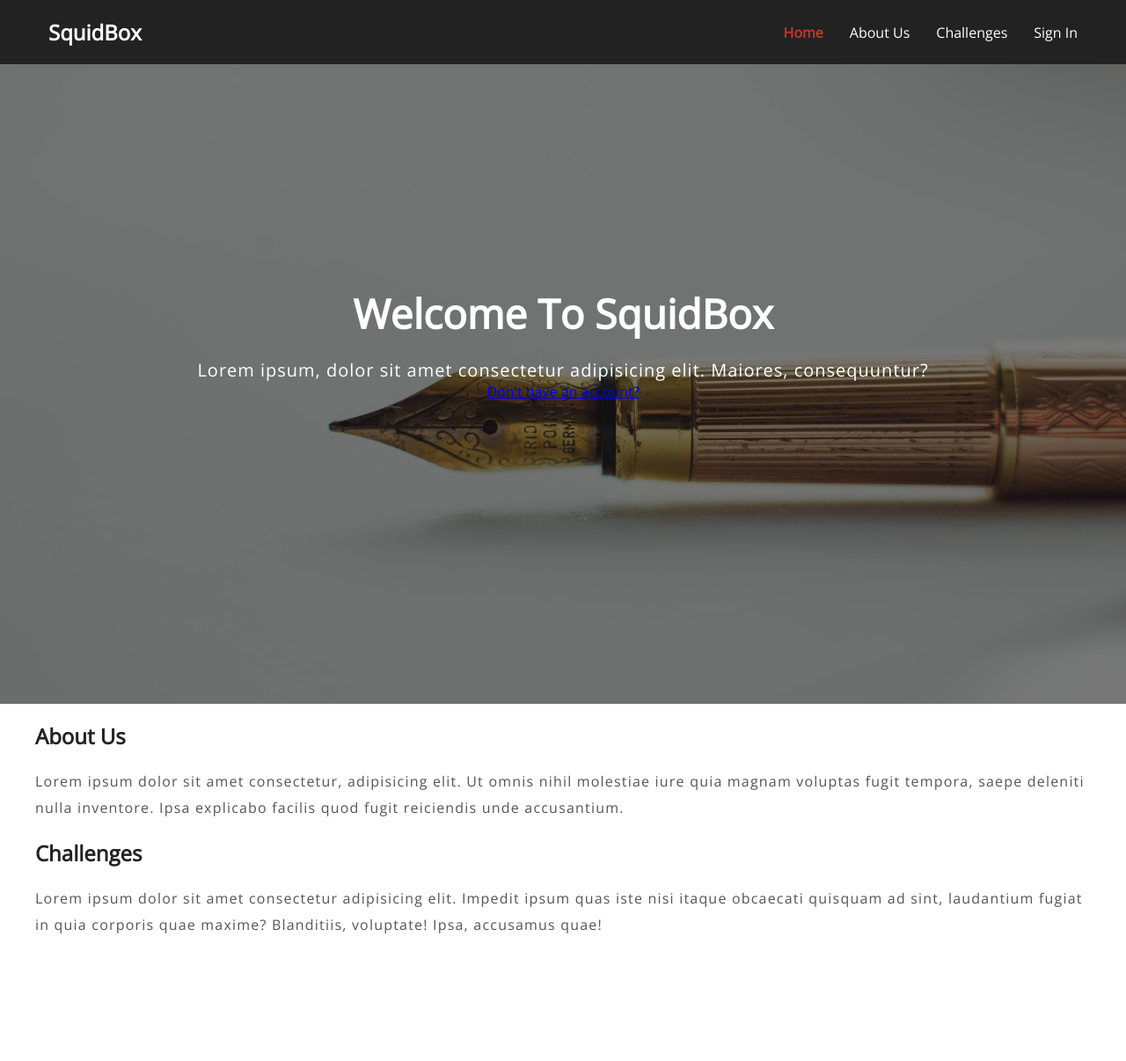
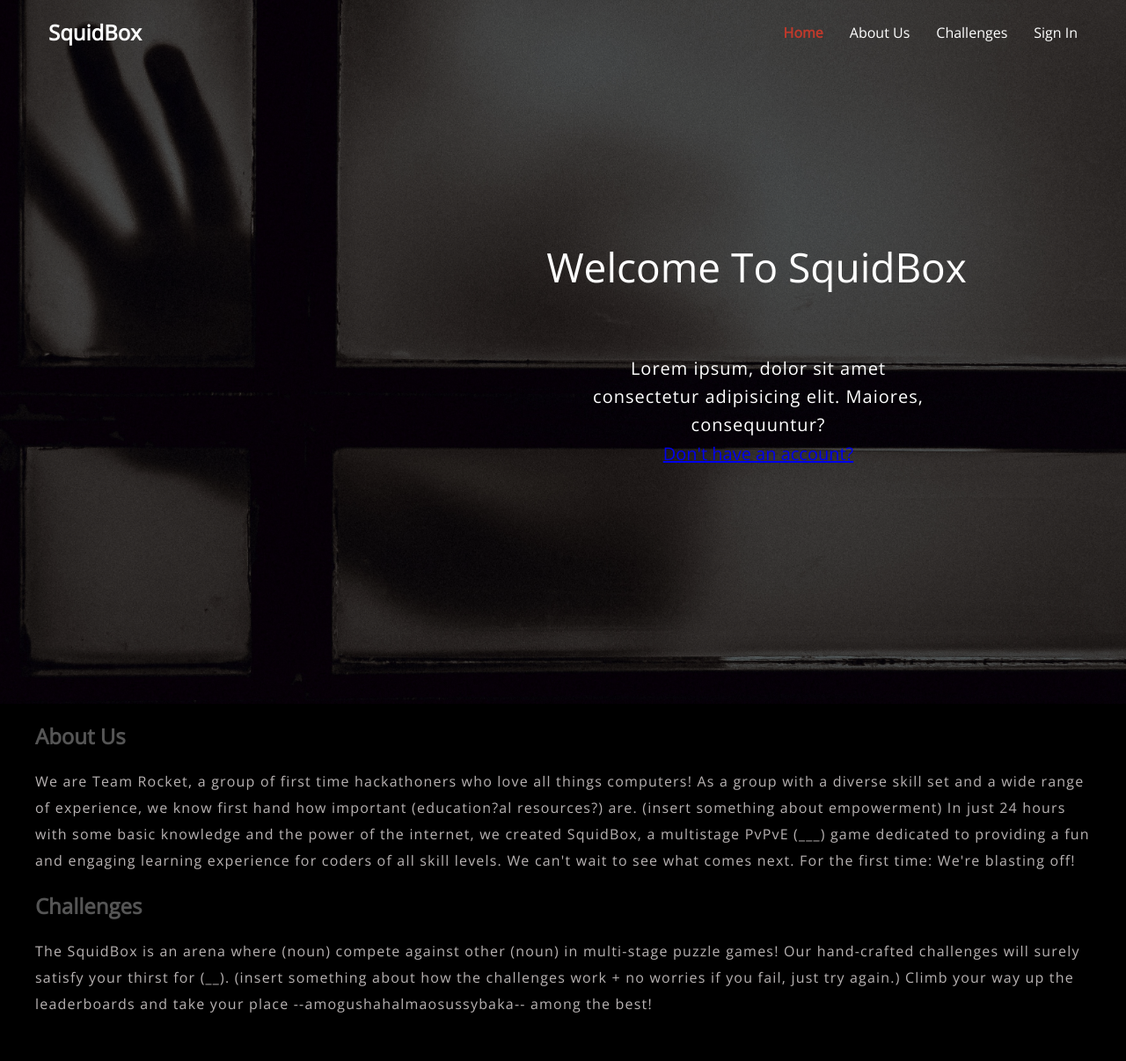
Before and after one commit to HV-2022-Team-Rocket/squidbox, a PHP site: page / in a window 1280 px wide. Shown: the whole page at 88% size. Before the commit the page ends 1061 px from the top, so only its background shows below. Run offline with PHP 8.4, Linux system fonts and the light colour scheme.

Commit message:
Revert "new image"

```diff
--- a/public/index.html
+++ b/public/index.html
@@ -30,10 +30,20 @@
 
     <section class="container content">
       <h2 class="title" id="about">About Us</h2>
-      <p>Lorem ipsum dolor sit amet consectetur, adipisicing elit. Ut omnis nihil molestiae iure quia magnam voluptas fugit tempora, saepe deleniti nulla inventore. Ipsa explicabo facilis quod fugit reiciendis unde accusantium.</p>
+      <p>We are Team Rocket, a group of first time hackathoners who love all things computers! As a group with
+        a diverse skill set and a wide range of experience, we know first hand how important (education?al resources?) are.
+        (insert something about empowerment)
+        In just 24 hours with some basic knowledge and the power of the internet,
+        we created SquidBox, a multistage PvPvE (___) game dedicated to providing a fun and engaging learning experience
+         for coders of all skill levels.
+
+        We can't wait to see what comes next. For the first time: We're blasting off!</p>
 
       <h3 class="title" id="puzzles">Challenges</h3>
-      <p>Lorem ipsum dolor sit amet consectetur adipisicing elit. Impedit ipsum quas iste nisi itaque obcaecati quisquam ad sint, laudantium fugiat in quia corporis quae maxime? Blanditiis, voluptate! Ipsa, accusamus quae!
+      <p>The SquidBox is an arena where (noun) compete against other (noun) in multi-stage puzzle games! Our hand-crafted
+        challenges will surely satisfy your thirst for (__). (insert something about how the challenges work + no worries
+        if you fail, just try again.)
+        Climb your way up the leaderboards and take your place --amogushahalmaosussybaka-- among the best!
         </p>
     </section>
 
--- a/public/styles/style.css
+++ b/public/styles/style.css
@@ -12,6 +12,10 @@ body {
   padding-bottom: 50px;
 }
 
+.description{
+ background-color: black;
+}
+
 .container {
   max-width: 1200px;
   margin: 0 auto;
@@ -19,7 +23,7 @@ body {
 
 .nav {
   position: fixed;
-  background-color: #222;
+  background-color: rgba(34, 34, 34, 0);
   top: 0;
   left: 0;
   right: 0;
@@ -49,7 +53,7 @@ body {
 }
 
 .nav.active {
-  background-color: #fff;
+  background-color: rgb(65, 64, 64);
   box-shadow: 0 2px 10px rgba(0, 0, 0, 0.3);
 }
 
@@ -68,11 +72,12 @@ body {
 }
 
 .hero {
-  background-image: url('images/art-lasovsky-8XddFc6NkBY-unsplash.jpg');
+  background-image: url('images/clem-onojeghuo-bg-unsplash.jpg');
   background-repeat: no-repeat;
   background-size: cover;
-  background-position: top center;
+  background-position: bottom center;
   height: 100vh;
+  width: 100%;
   color: #fff;
   display: flex;
   justify-content: center;
@@ -81,6 +86,7 @@ body {
   position: relative;
   margin-bottom: 20px;
   z-index: -2;
+  flex-flow: row nowrap;
 }
 
 .hero::before {
@@ -110,8 +116,45 @@ body {
   margin: 20px 0;
 }
 
+.title{
+    color: #555;
+}
+.main_title {
+    position: absolute;
+    width: 480px;
+    height: 135px;
+    right: 180px;
+    top: 290px;
+    font-style: normal;
+    font-weight: 500;
+    font-size: 64px;
+    line-height: 67px;
+  }
+
+.text {
+    position: absolute;
+    width: 394px;
+    height: 96px;
+    right: 221px;
+    top: 403px;
+    font-style: normal;
+    font-weight: normal;
+    font-size: 20px;
+    line-height: 32px;
+  }
+  .link_text {
+    position: absolute;
+    width: 394px;
+    height: 96px;
+    right: 221px;
+    top: 500px;
+    font-style: normal;
+    font-weight: normal;
+    font-size: 20px;
+    line-height: 32px;
+  }
 .content p {
-  color: #555;
+  color: rgb(184, 179, 179);
   line-height: 30px;
   letter-spacing: 1.2px;
 }
```
Also changed, not shown: public/styles/images/art-lasovsky-8XddFc6NkBY-unsplash.jpg (deleted).
